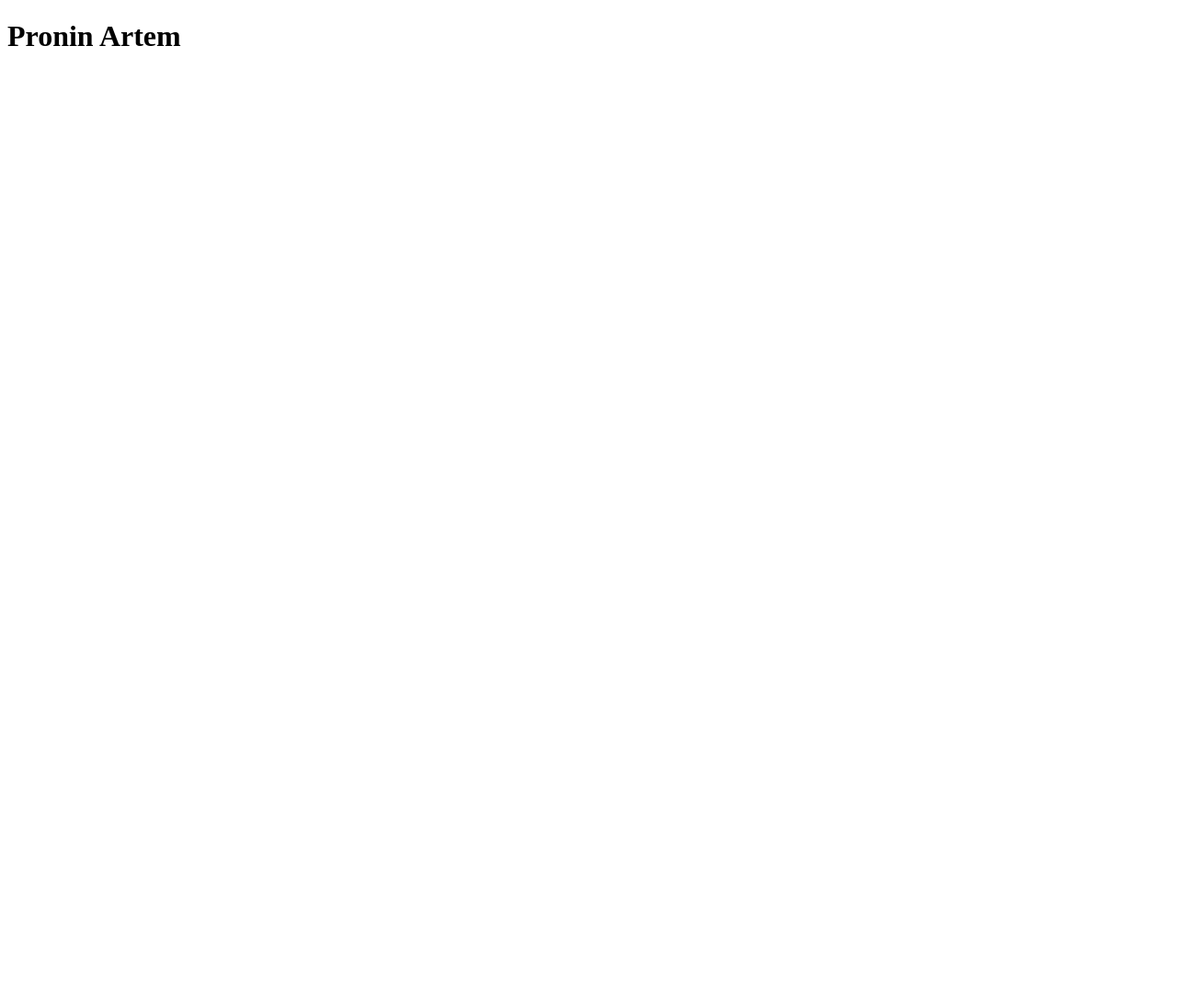
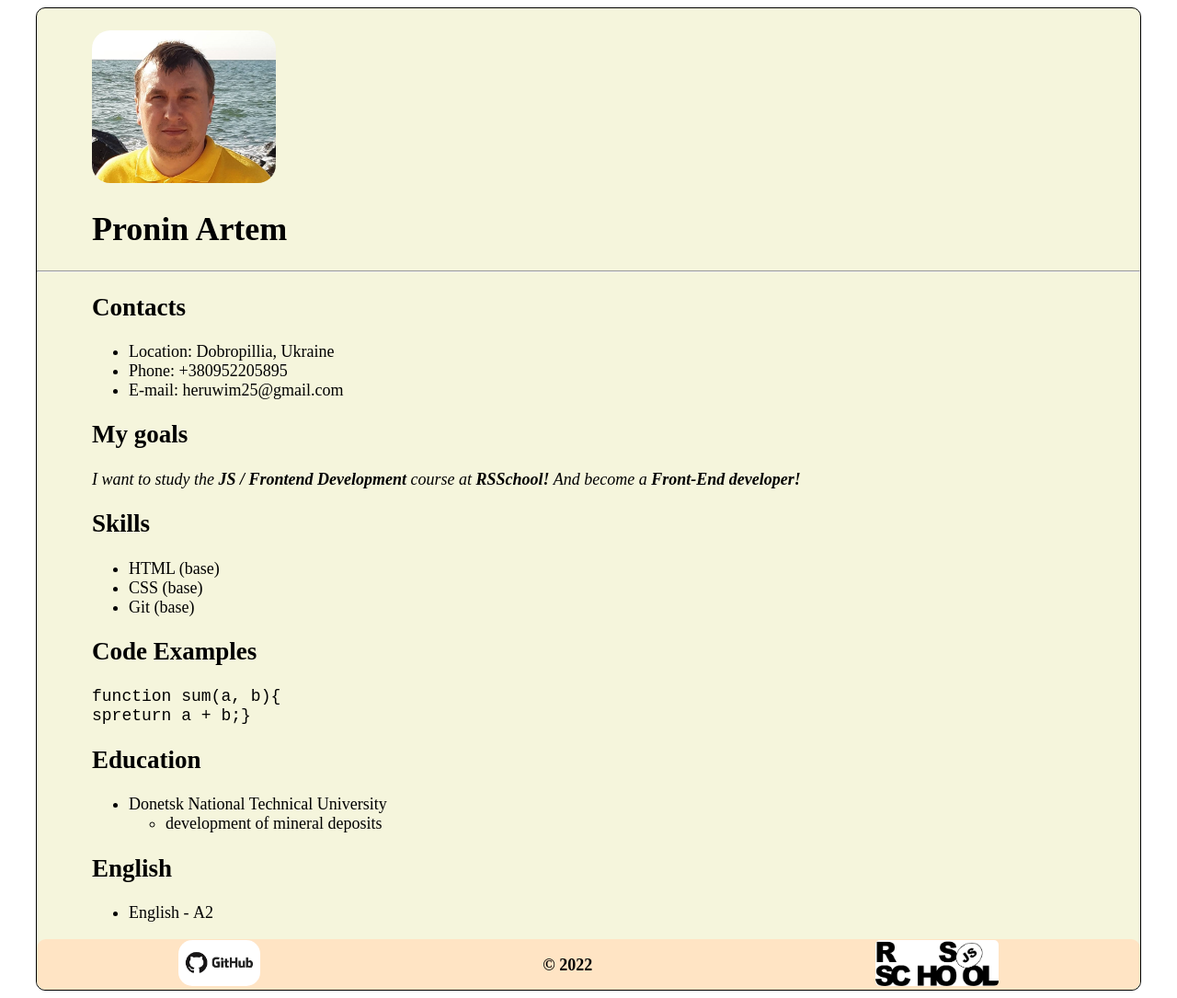
Before and after one commit to Heruwim/rsschool-cv, a plain HTML site: page index.html in a window 1280 px wide. Shown: the whole page at 92% size. Before the commit the page ends 800 px from the top, so only its background shows below. Drawn offline with Linux system fonts and the light colour scheme.

Commit message:
feat: add header, main, footer and add css

```diff
--- a/index.html
+++ b/index.html
@@ -8,6 +8,68 @@
 	<title>DocumentCV#2. HTML, CSS & Git Basics</title>
 </head>
 <body>
+	<div class="wrapper">
+	 <header>
+		<img class="my_photo" src="image/My_photo.jpg" alt="my_photo">
+	 </header>
 	<h1>Pronin Artem</h1>
+	<hr>
+	<main>
+		<div class="contacts">
+		<h2>
+			Contacts
+		</h2>
+			<ul>
+				<li>Location: Dobropillia, Ukraine</li>
+			<li	>Phone: +380952205895</li>
+				<li>E-mail: heruwim25@gmail.com</li>
+			</ul>
+		</div>
+		<div class="goals">
+			<h2>My goals</h2>
+			<p class="italic">
+				I want to study the <span class="bold"> JS / Frontend Development</span> сourse at <span class="bold"> RSSchool!</span> And become a <span class="bold">Front-End developer!</span>
+			</p>
+		</div>
+		<div	class="skills">
+			<h2>Skills</h2>
+				<ul>
+					<li>HTML (base)</li>
+					<li>CSS (base)</li>
+					<li>Git (base)</li>
+				</ul>
+		</div>
+		<div class="code">
+			<h2>Code Examples</h2>
+			<p><code>function sum(a, b){
+						<br>spreturn a + b;}
+			</code></p>
+		</div>
+		<div class="education">
+			<h2>Education</h2>
+			<ul>
+				<li>Donetsk National Technical University
+					<ul>
+						<li>development of mineral deposits</li>
+					</ul>
+				</li>
+			</ul>
+		</div>
+		<div class="english">
+			<h2>English</h2>
+			<ul>
+				<li>English - А2</li>
+			</ul>
+		</div>
+	</main>
+	<footer>
+		<div class="footer">
+			<div class="item1"><a href="https://github.com/Heruwim"><img class="my_git" src="image/git.jpg" alt="My-git"></a></div>
+			<div class="item2"><p>© 2022</p></div>
+			<div class="item3"><a href="https://rs.school/js/"><img class="rslogo" src="image/rs.png" alt="rs_school"></a></div>
+		</div>
+		</footer>
+   </div>
 </body>
+
 </html>
--- a/style.css
+++ b/style.css
@@ -0,0 +1,84 @@
+	.wrapper{
+		margin: 0 auto;
+		max-width: 1200px;
+		border-width: 1px;
+		border-style: solid;
+		border-radius: 10px;
+		font-size: 18px;
+		background-color: beige;
+	}
+header{
+	max-height: 200px;
+	}
+.my_photo{
+	max-width: 200px;
+	margin-top: 2%;
+	margin-left: 5%;
+	border-radius: 20px;
+
+}
+h1{
+	margin-left: 5%;
+}
+.contacts{
+	margin-left: 5%;
+}
+.goals{
+	margin-left: 5%;
+}
+.italic{
+	font-style: italic;
+}
+.bold{
+	font-weight: 700;
+}
+.skills{
+	margin-left: 5%;
+}
+.code{
+	margin-left: 5%;
+}
+.education{
+	margin-left: 5%;
+}
+.english{
+	margin-left: 5%;
+}
+footer{
+	max-height: 55px;
+	background-color: bisque;
+	border-radius: 10px;
+
+}
+.footer{
+	display: flex;
+	align-items: center;
+	justify-content:center;
+	align-items: center;
+
+}
+.footer .item1{
+	margin: 0 auto;
+	justify-content:center;
+	align-items: center;
+}
+.footer .item2{
+	align-items: center;
+	justify-content:center;
+	margin: 0 auto;
+	font-size: 18px;
+	font-weight: 700;
+}
+.footer .item3{
+	align-items: center;
+	justify-content:center;
+	margin: 0 auto;
+}
+.my_git{
+	max-height: 50px;
+	border-radius: 15px;
+}
+.rslogo{
+	max-height: 50px;
+	border-radius: 5px;
+}
```
Also changed, not shown: image/My_photo.jpg (added), image/git.jpg (added), image/rs.png (added).
